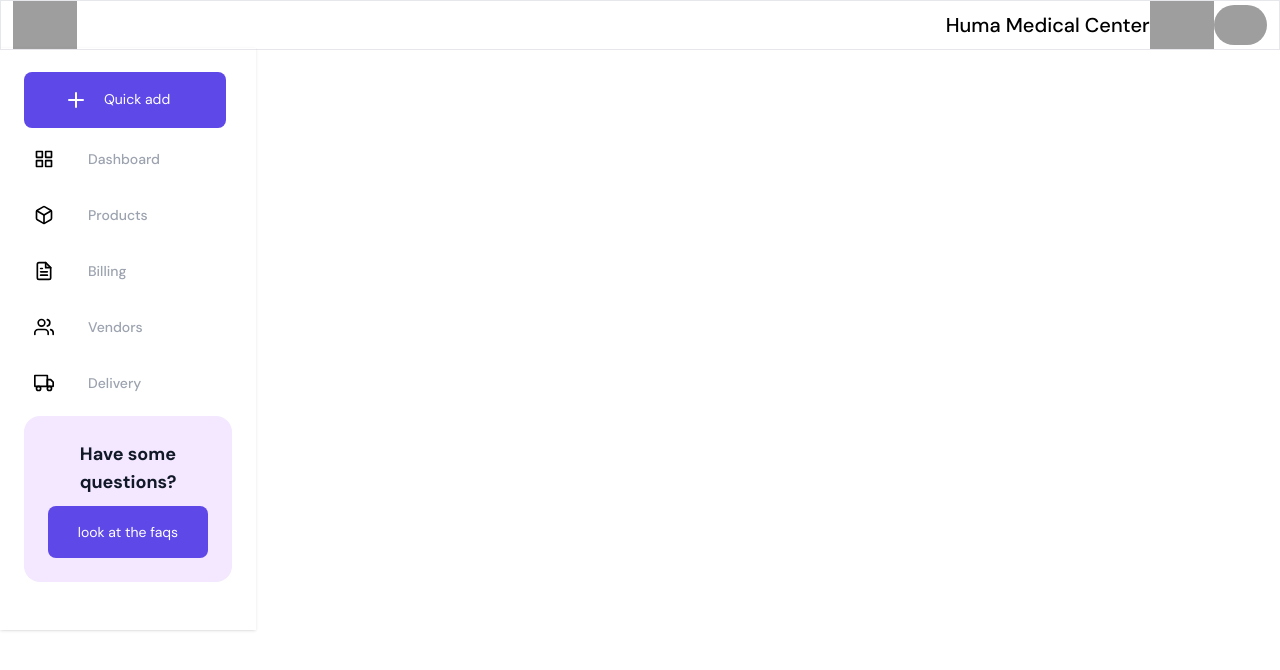
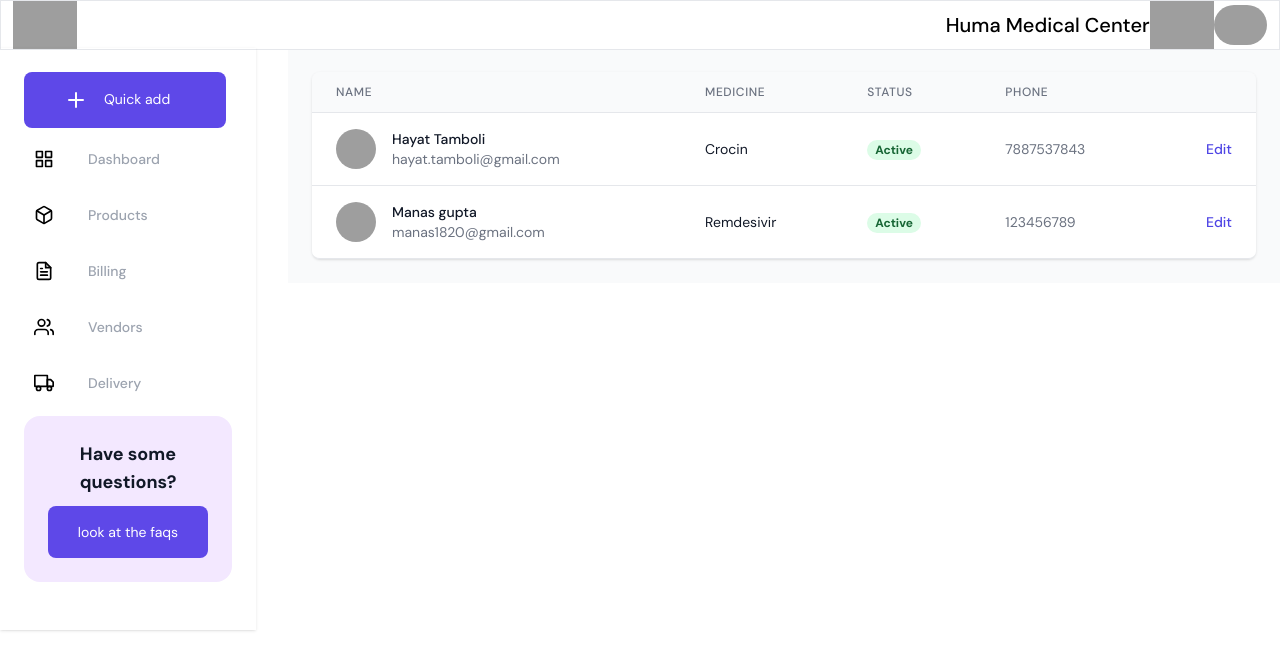
Before and after one commit to Kumilachew-g/pharmacy-app, a React (Create React App) app: page /products in a window 1280 px wide. Shown: the top 670 px of the page. Built offline with nearby package versions, Linux system fonts and the light colour scheme; grey boxes are pictures that could not be loaded.

Commit message:
Refactor Products page and fix "SidBar" issues

```diff
--- a/src/routes/Products.jsx
+++ b/src/routes/Products.jsx
@@ -1,20 +1,125 @@
+import React from "react";
 import "../index.css";
 import Header from "../components/Header";
-import Sidebar from "../components/SideBar";
-
+import SideBar from "../components/SideBar";
+const product = [
+  {
+    name: "Hayat Tamboli",
+    medicine: "Crocin",
+    phone: "7887537843",
+    email: "hayat.tamboli@gmail.com",
+    image:
+      "https://pbs.twimg.com/profile_images/1378272639379144705/bOkqlvA6_400x400.jpg",
+  },
+  {
+    name: "Manas gupta",
+    medicine: "Remdesivir",
+    phone: "123456789",
+    email: "manas1820@gmail.com",
+    image:
+      "https://images.unsplash.com/photo-1494790108377-be9c29b29330?ixlib=rb-1.2.1&ixid=eyJhcHBfaWQiOjEyMDd9&auto=format&fit=facearea&facepad=4&w=256&h=256&q=60",
+  },
+  // More Product...
+];
 const Product = () => {
-  // const [search_product, setSearchProduct] = useState("");
-  console.log("Product Reached");
   return (
     <div>
       <Header />
       {/* sidebar */}
       <div className="flex w-full overflow-x-hidden">
-        <Sidebar place="2" />
+        <SideBar place="2" />
         {/* main content container */}
+        <div className="p-6 bg-gray-50 mt-12 ml-72 w-full">
+          <div className="flex flex-col">
+            <div className="-my-2 overflow-x-auto sm:-mx-6 lg:-mx-8">
+              <div className="py-2 align-middle inline-block min-w-full sm:px-6 lg:px-8">
+                <div className="shadow overflow-hidden border-b border-gray-200 sm:rounded-lg">
+                  <table className="min-w-full divide-y divide-gray-200">
+                    <thead className="bg-gray-50">
+                      <tr>
+                        <th
+                          scope="col"
+                          className="px-6 py-3 text-left text-xs font-medium text-gray-500 uppercase tracking-wider"
+                        >
+                          Name
+                        </th>
+                        <th
+                          scope="col"
+                          className="px-6 py-3 text-left text-xs font-medium text-gray-500 uppercase tracking-wider"
+                        >
+                          Medicine
+                        </th>
+                        <th
+                          scope="col"
+                          className="px-6 py-3 text-left text-xs font-medium text-gray-500 uppercase tracking-wider"
+                        >
+                          Status
+                        </th>
+                        <th
+                          scope="col"
+                          className="px-6 py-3 text-left text-xs font-medium text-gray-500 uppercase tracking-wider"
+                        >
+                          phone
+                        </th>
+                        <th scope="col" className="relative px-6 py-3">
+                          <span className="sr-only">Edit</span>
+                        </th>
+                      </tr>
+                    </thead>
+                    <tbody className="bg-white divide-y divide-gray-200">
+                      {product.map((person) => (
+                        <tr key={person.email}>
+                          <td className="px-6 py-4 whitespace-nowrap">
+                            <div className="flex items-center">
+                              <div className="flex-shrink-0 h-10 w-10">
+                                <img
+                                  className="h-10 w-10 rounded-full"
+                                  src={person.image}
+                                  alt=""
+                                />
+                              </div>
+                              <div className="ml-4">
+                                <div className="text-sm font-medium text-gray-900">
+                                  {person.name}
+                                </div>
+                                <div className="text-sm text-gray-500">
+                                  {person.email}
+                                </div>
+                              </div>
+                            </div>
+                          </td>
+                          <td className="px-6 py-4 whitespace-nowrap">
+                            <div className="text-sm text-gray-900">
+                              {person.medicine}
+                            </div>
+                          </td>
+                          <td className="px-6 py-4 whitespace-nowrap">
+                            <span className="px-2 inline-flex text-xs leading-5 font-semibold rounded-full bg-green-100 text-green-800">
+                              Active
+                            </span>
+                          </td>
+                          <td className="px-6 py-4 whitespace-nowrap text-sm text-gray-500">
+                            <a href={person.phone}>{person.phone}</a>
+                          </td>
+                          <td className="px-6 py-4 whitespace-nowrap text-right text-sm font-medium">
+                            <a
+                              href="#"
+                              className="text-indigo-600 hover:text-indigo-900"
+                            >
+                              Edit
+                            </a>
+                          </td>
+                        </tr>
+                      ))}
+                    </tbody>
+                  </table>
+                </div>
+              </div>
+            </div>
+          </div>
+        </div>
       </div>
     </div>
   );
 };
-
 export default Product;
```
